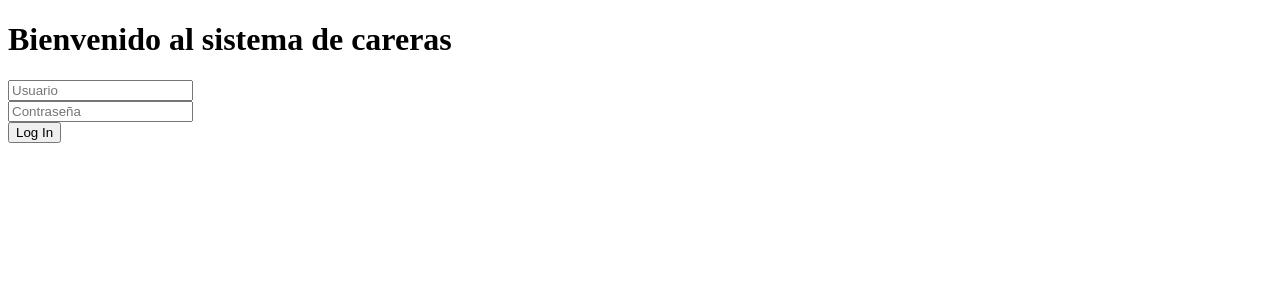
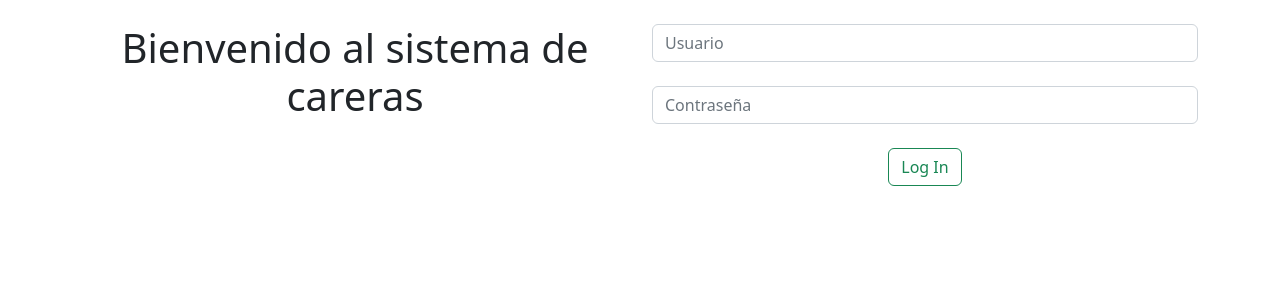
Before and after one commit to FerroSantiago/svelte, a SvelteKit app: page /api/auth in a window 1280 px wide. Shown: the top 300 px of the page. Built offline with nearby package versions, Linux system fonts and the light colour scheme.

Commit message:
actualizacion

```diff
--- a/src/app.html
+++ b/src/app.html
@@ -4,9 +4,11 @@
 		<meta charset="utf-8" />
 		<link rel="icon" href="%sveltekit.assets%/favicon.png" />
 		<meta name="viewport" content="width=device-width" />
+		<link href="https://cdn.jsdelivr.net/npm/bootstrap@5.2.1/dist/css/bootstrap.min.css" rel="stylesheet" integrity="sha384-iYQeCzEYFbKjA/T2uDLTpkwGzCiq6soy8tYaI1GyVh/UjpbCx/TYkiZhlZB6+fzT" crossorigin="anonymous">
 		%sveltekit.head%
 	</head>
 	<body>
 		<div>%sveltekit.body%</div>
+		<script src="https://cdn.jsdelivr.net/npm/bootstrap@5.2.1/dist/js/bootstrap.bundle.min.js" integrity="sha384-u1OknCvxWvY5kfmNBILK2hRnQC3Pr17a+RTT6rIHI7NnikvbZlHgTPOOmMi466C8" crossorigin="anonymous"></script>
 	</body>
 </html>
--- a/src/componentes/Input.svelte
+++ b/src/componentes/Input.svelte
@@ -9,28 +9,50 @@
     const handleInput = (event) => (value = event.target.value);
 
     $: if (log == true) {
-        fetch(
-            `urlDeEjemplo.com/api/auth?usuario=${user.trim()}&contraseña=${pass.trim()}`
-        )
-            .then((res) => res.json())
-            .then((json) => {
-                response = json.data.results || [];
-                log = false;
-                console.log(response);
-            });
+
 
     }
     function logear() {
         log = true;
         console.log({user});
         console.log({pass});
+        if(user != "" && pass != ""){
+            fetch(
+                `urlDeEjemplo.com/api/auth?usuario=${user.trim()}&contraseña=${pass.trim()}`,
+                {method:'POST',
+                 body: {user: user,
+                       pass: pass}
+                }
+            )
+                .then((res) => res.json())
+                .then((json) => {
+                    response = json.data.results || [];
+                    log = false;
+                    console.log(response);
+                    //todo: validar respuesta antes de redirigir
+                    //windos.location.replace("http://127.0.0.1:5173/api/carreras");
+                });
+        }else{
+            res.sendStatus(409)
+        }
     }
+
 </script>
 
-<input placeholder="Usuario" bind:value={user} on:input={handleInput} />
-<br>
-<input type="password" placeholder="Contraseña" bind:value={pass} on:input={handleInput} />
-<br>
-<!--><a href="http://127.0.0.1:5173/api/carreras"><-->
-    <button on:click={logear}> Log In </button>
-<!--></a><-->
+<div class="container text-center">
+    <br>
+    <div class="row">
+      <div class="col">
+        <h1>Bienvenido al sistema de careras </h1>
+      </div>
+      <div class="col">
+        <div class="mb-3">
+            <input class="form-control" placeholder="Usuario" bind:value={user} on:input={handleInput} />
+            <br>
+            <input class="form-control" type="password" placeholder="Contraseña" bind:value={pass} on:input={handleInput} />
+            <br>
+            <button class="btn btn-outline-success" on:click={logear}> Log In </button>
+        </div>
+      </div>
+    </div>
+  </div>
--- a/src/routes/+page.svelte
+++ b/src/routes/+page.svelte
@@ -2,5 +2,9 @@
 	import Input from "../componentes/Input.svelte";
 
 </script>
+<br>
+<h1>Bienvenidos al Sistema de carreras</h1>
 
-<h1>Bienvenidos al Sistema de carreras</h1>
+<a class="btn btn-outline-success" href="/api/auth">
+	Ir A Login
+</a>
--- a/src/routes/api/auth/+page.svelte
+++ b/src/routes/api/auth/+page.svelte
@@ -3,7 +3,5 @@
 
 </script>
 
-<h1>Bienvenido al sistema de careras </h1>
-<!--  <p><a href="/api/carreras">Login </a></p>  -->
 <Input>
 </Input>
```
